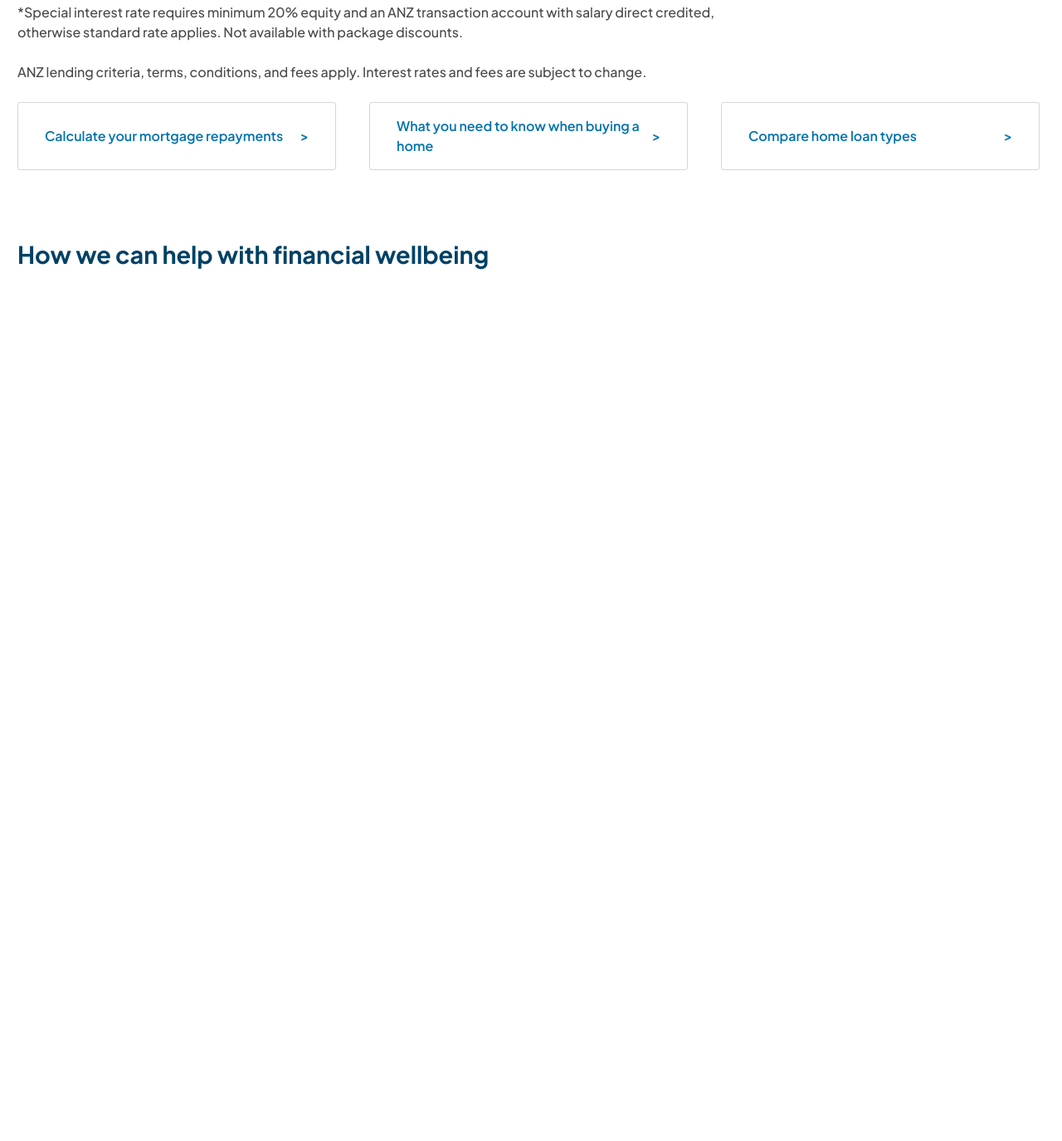
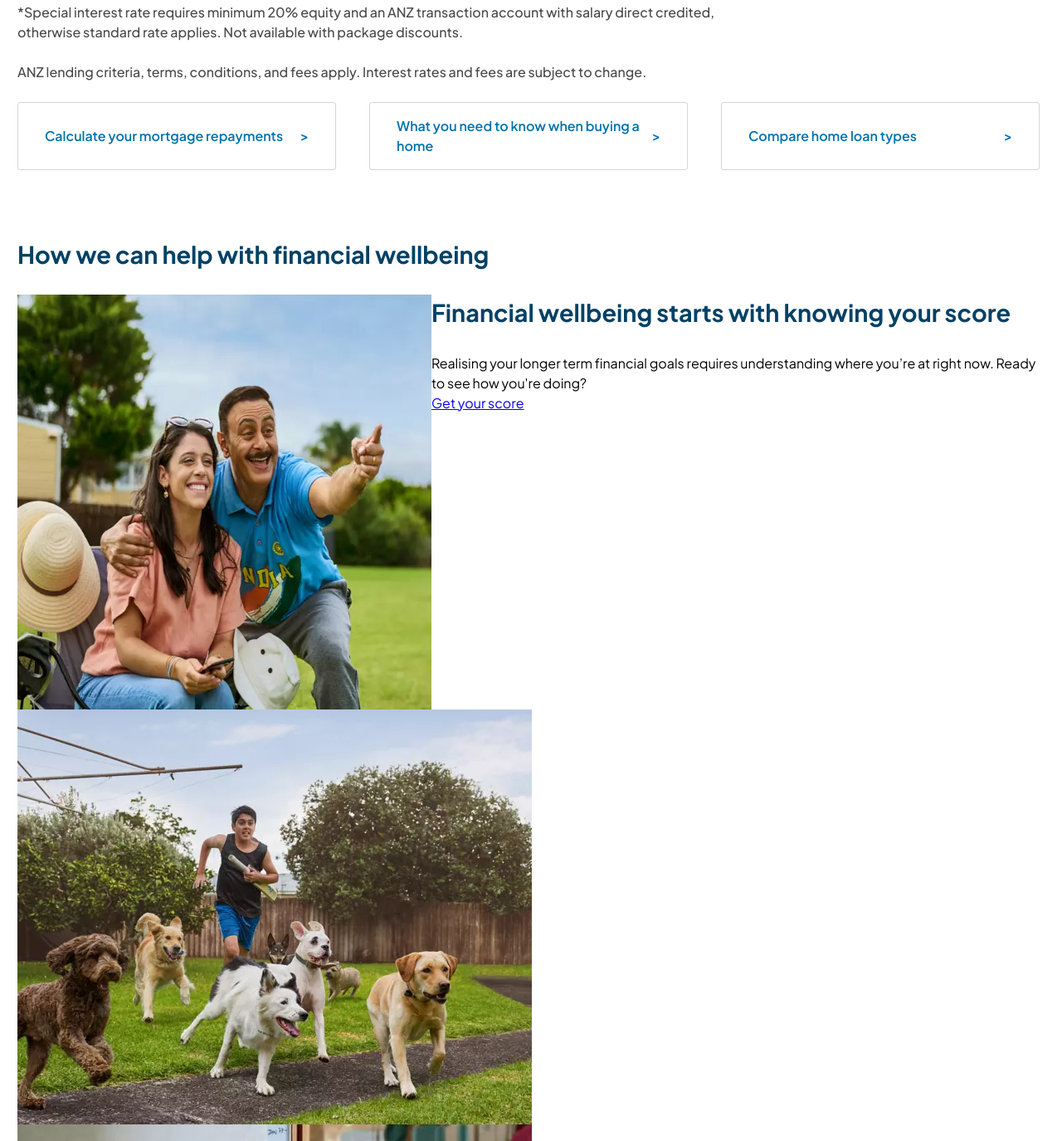
Before and after one commit to TrellixVulnTeam/ANZ_K6K1, a website: page index.html in a window 1280 px wide. Shown: the part 1425-2800 px from the top of the page at 83% size. Before the commit the page ends 1780 px from the top, so only its background shows below. Drawn offline with Linux system fonts and the light colour scheme.

Commit message:
Change img container size and max-width.

```diff
--- a/index.html
+++ b/index.html
@@ -172,7 +172,43 @@
 
     <section class="plan">
         <h2>How we can help with financial wellbeing</h2>
+        <div class="plan__wrapper">
+            <div class="plan__group">
+                <div class="plan__img">
+                    <img src="images/Job1990_ANZ_We_Do_How_Image_1_Landscape_Final_RGB_HR_image-text-split-xl.webp"
+                        alt="">
+                </div>
+                <div class="plan__info">
+                    <h2>Financial wellbeing starts with knowing your score</h2>
+                    <p>Realising your longer term financial goals requires understanding where you’re at right now.
+                        Ready to see how you're doing?</p>
+                    <a href="#">Get your score
+                    </a>
+                </div>
+            </div>
 
+            <div class="plan__group">
+
+                <div class="plan__info">
+                    <h2></h2>
+                    <p></p>
+                    <a href=""></a>
+                </div>
+                <div class="plan__img">
+                    <img src="images/Job1990_ANZ_We_Do_How_Image_7_Portrait_Final_HR_image-text-split-xl.webp" alt="">
+                </div>
+            </div>
+            <div class="plan__group">
+                <div class="plan__img">
+                    <img src="images/Job1990_ANZ_We_Do_How_Image_6_Final_HR_v2_image-text-split-xl.webp" alt="">
+                </div>
+                <div class="plan__info">
+                    <h2></h2>
+                    <p></p>
+                    <a href=""></a>
+                </div>
+            </div>
+        </div>
     </section>
 
     <footer></footer>
--- a/scss/pages/_index.scss
+++ b/scss/pages/_index.scss
@@ -170,3 +170,17 @@
   max-width: 77.375rem;
   margin: 0 auto;
 }
+
+.plan__group {
+  display: flex;
+  flex-direction: row;
+}
+
+.plan__info {
+  max-width: calc;
+}
+
+.plan__img img {
+  height: 500px;
+  width: 620px;
+}
```
Also changed, not shown: css/style.css.
